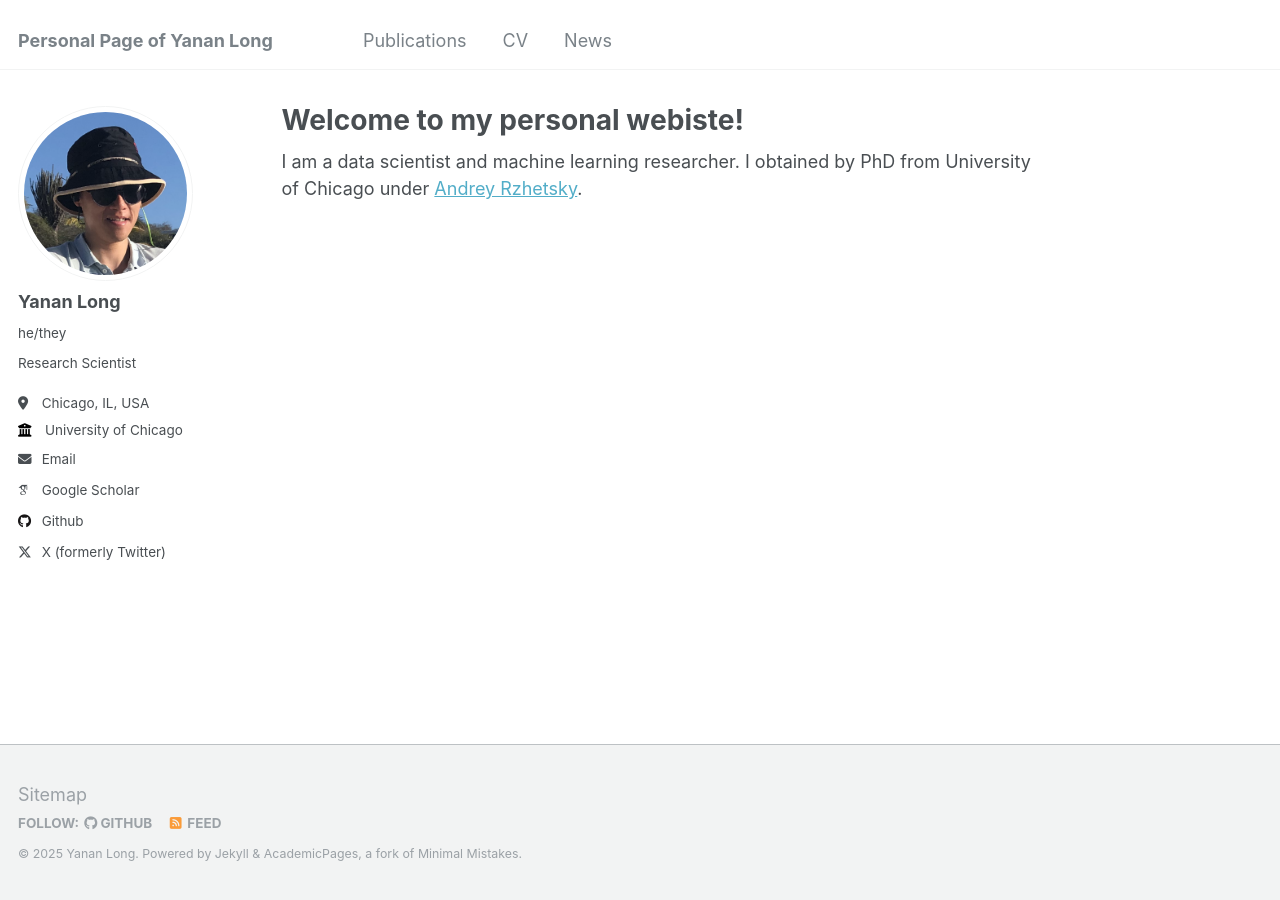
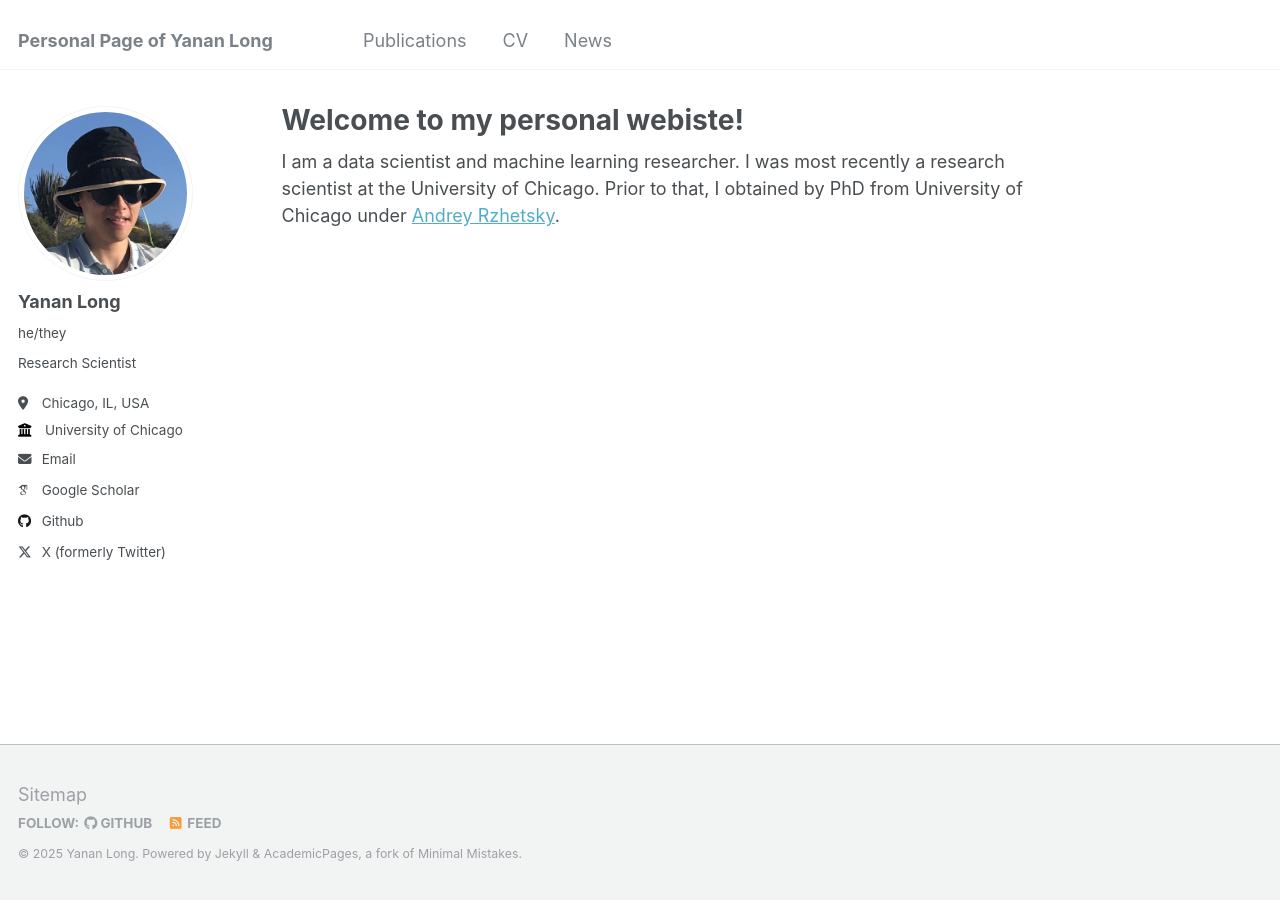
Before and after one commit to yananlong/yananlong.github.io, a Jekyll site: the page built from _pages/about.md, in a window 1280 px wide. Built offline with Jekyll 4.4.1, drawn with Linux system fonts in a browser that asks for light colours; some web fonts are replaced.

Commit message:
Update about.md

```diff
--- a/_pages/about.md
+++ b/_pages/about.md
@@ -7,4 +7,4 @@ redirect_from:
   - /about.html
 ---
 
-I am a data scientist and machine learning researcher. I obtained by PhD from University of Chicago under [Andrey Rzhetsky](https://biologicalsciences.uchicago.edu/faculty/andrey-rzhetsky).
+I am a data scientist and machine learning researcher. I was most recently a research scientist at the University of Chicago. Prior to that, I obtained by PhD from University of Chicago under [Andrey Rzhetsky](https://biologicalsciences.uchicago.edu/faculty/andrey-rzhetsky).
```
